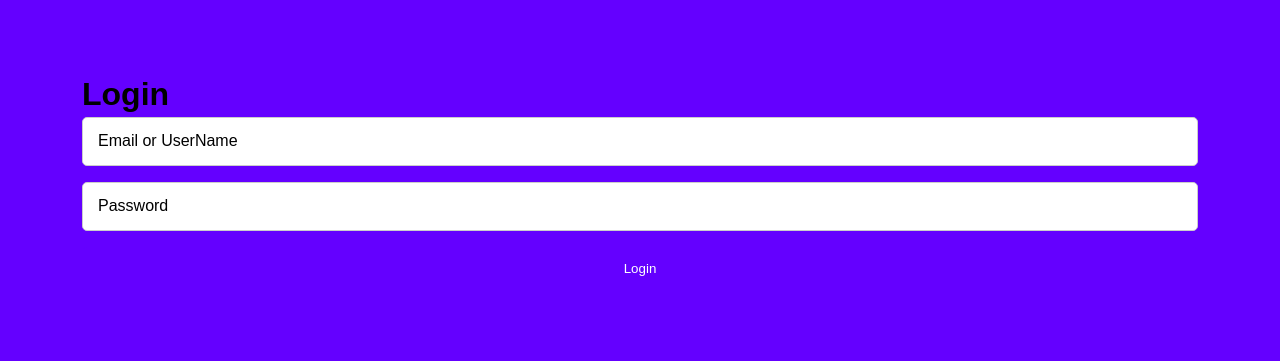
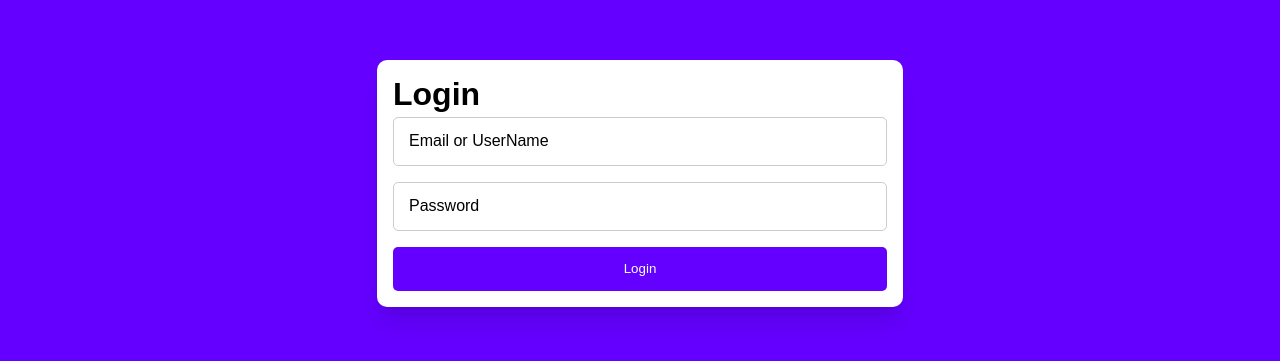
Before and after one commit to obayalhusein/edm-task, a React (Vite) app: page /login in a window 1280 px wide. Shown: the part 217-578 px from the top of the page. Built offline with nearby package versions, Linux system fonts and the light colour scheme.

Commit message:
add UiCard component / implement it in login page

```diff
--- /dev/null
+++ b/src/components/UiElements/UiCard/index.tsx
@@ -0,0 +1,16 @@
+import { ReactNode } from "react";
+import './style.scss';
+
+interface UiCardProps {
+    children: ReactNode;
+}
+
+const UiCard: React.FC<UiCardProps> = ({ children }) => {
+    return (
+        <div className="ui-card">
+            {children}
+        </div>
+    );
+}
+
+export default UiCard;
--- /dev/null
+++ b/src/components/UiElements/UiCard/style.scss
@@ -0,0 +1,6 @@
+.ui-card {
+    background-color: white;
+    border-radius: 10px;
+    padding: 1rem;
+    box-shadow: 0 20px 25px -5px rgb(0 0 0 / 0.1), 0 8px 10px -6px rgb(0 0 0 / 0.1);
+}
--- a/src/components/UiElements/UiContainer/index.tsx
+++ b/src/components/UiElements/UiContainer/index.tsx
@@ -1,9 +1,14 @@
 import { ReactNode } from "react";
 import './style.scss';
 
-const UiContainer: React.FC<{ children: ReactNode }> = ({ children }) => {
+interface UiContainerProps {
+    children: ReactNode;
+    maxWidth?: string;
+}
+
+const UiContainer: React.FC<UiContainerProps> = ({ children, maxWidth }) => {
     return (
-        <div className="ui-container">
+        <div className="ui-container" style={{ maxWidth: maxWidth }}>
             {children}
         </div>
     );
--- a/src/pages/Login/index.tsx
+++ b/src/pages/Login/index.tsx
@@ -4,6 +4,7 @@ import { loginAction } from '../../redux/auth/actions';
 import UiContainer from '../../components/UiElements/UiContainer';
 import UiTextInput from '../../components/UiElements/UiTextInput';
 import UiButton from '../../components/UiElements/UiButton';
+import UiCard from '../../components/UiElements/UiCard';
 
 interface LoginFormState {
     identifier: string;
@@ -45,7 +46,8 @@ const LoginPage: React.FC = () => {
 
     return (
         <div className="bg-primary flex flex-column justify-center h-100">
-            <UiContainer>
+            <UiContainer maxWidth="550px">
+                <UiCard>
                     <h1>Login</h1>
 
                     {formData.error && <p className="error">{formData.error}</p>}
@@ -75,6 +77,7 @@ const LoginPage: React.FC = () => {
                             onClick={handleSubmit}
                         />
                     </form>
+                </UiCard>
             </UiContainer>
         </div>
     );
```
Lines whose indentation alone changed are shown as unchanged.
